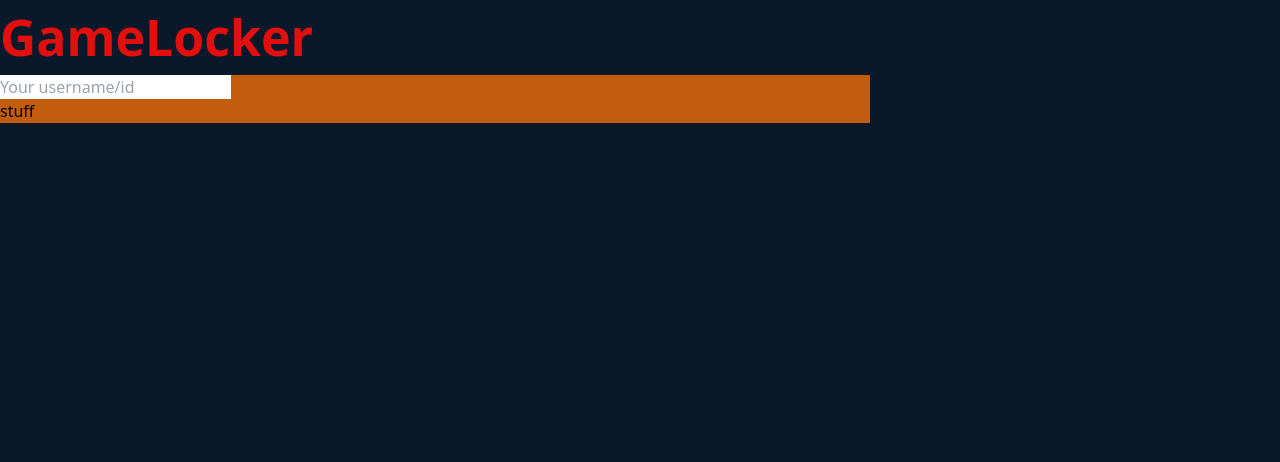
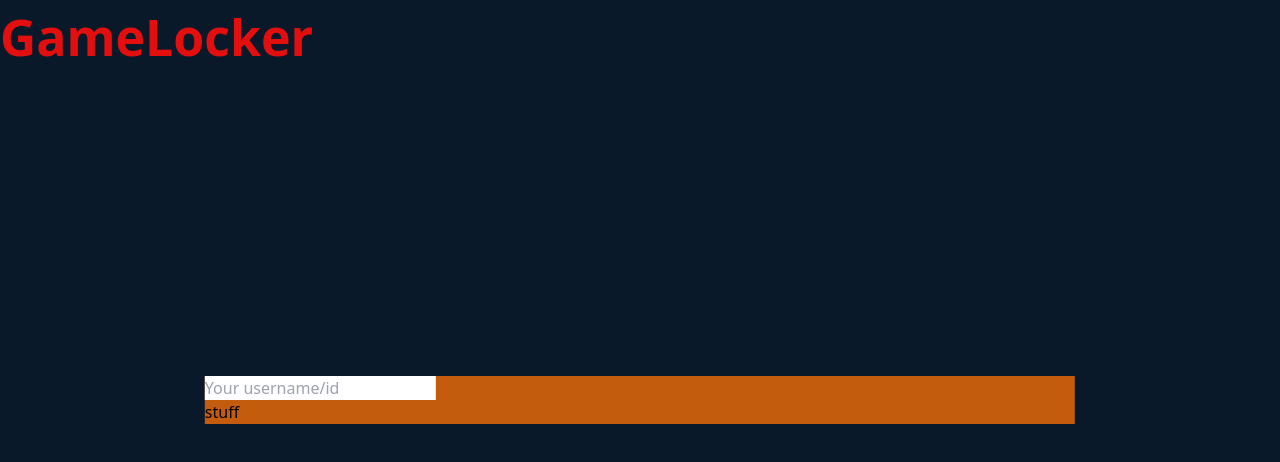
Before and after one commit to darewill/GameLocker, a React (Vite) app: page / in a window 1280 px wide. Shown: the top 462 px of the page. Built offline with nearby package versions, Linux system fonts and the light colour scheme.

Commit message:
Homepage elements centered

```diff
--- a/src/App.css
+++ b/src/App.css
@@ -6,6 +6,14 @@
 
 body{
     background: var(--color-bg);
+}
+
+.right-side{
+    position: absolute;
+    top: 50%;
+    left: 50%;
+    transform: translate(-50%, -50%);
+    width: 85%;
 }
 
 @media (max-width: 1779px){
--- a/src/App.jsx
+++ b/src/App.jsx
@@ -12,7 +12,7 @@
       <div className="left-side w-[15%]">
         <Leftbar />
       </div>
-      <div className="right-side w-[85%]">
+      <div className="right-side w-[85%] flex justify-center">
         <Outlet />
       </div>
     </div>
```
